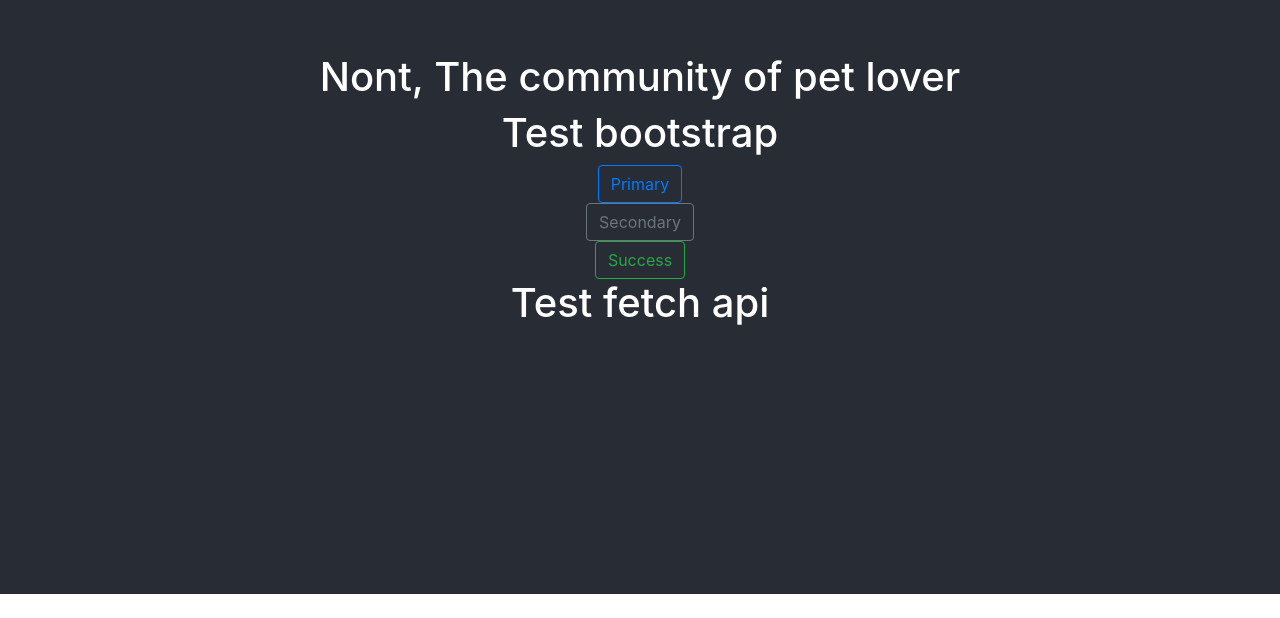
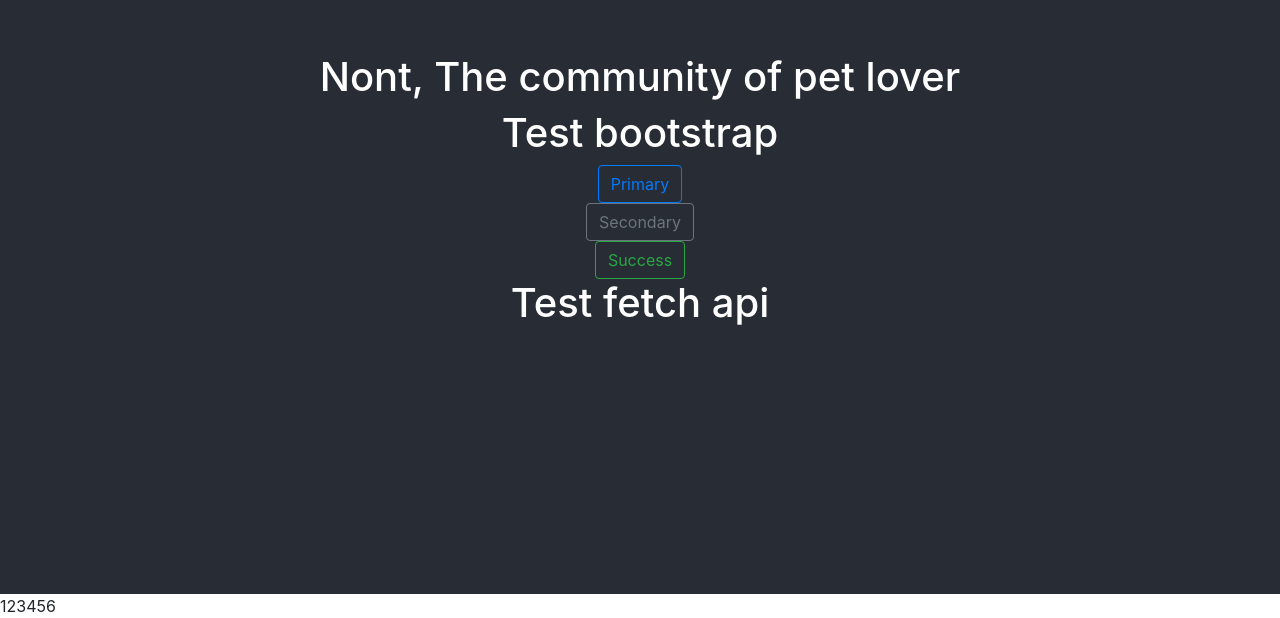
Before and after one commit to GuuTAR/nont-frontend, a React (Create React App) app: page / in a window 1280 px wide. Shown: the part 206-824 px from the top of the page. Before the commit the page ends 800 px from the top, so only its background shows below. Built offline with nearby package versions, Linux system fonts and the light colour scheme; no server answers.

Commit message:
add 12345

```diff
--- a/src/App.js
+++ b/src/App.js
@@ -6,6 +6,7 @@ function App() {
   return (
     <div>
       <React_test />
+      123456
     </div>
   )
 }
```
